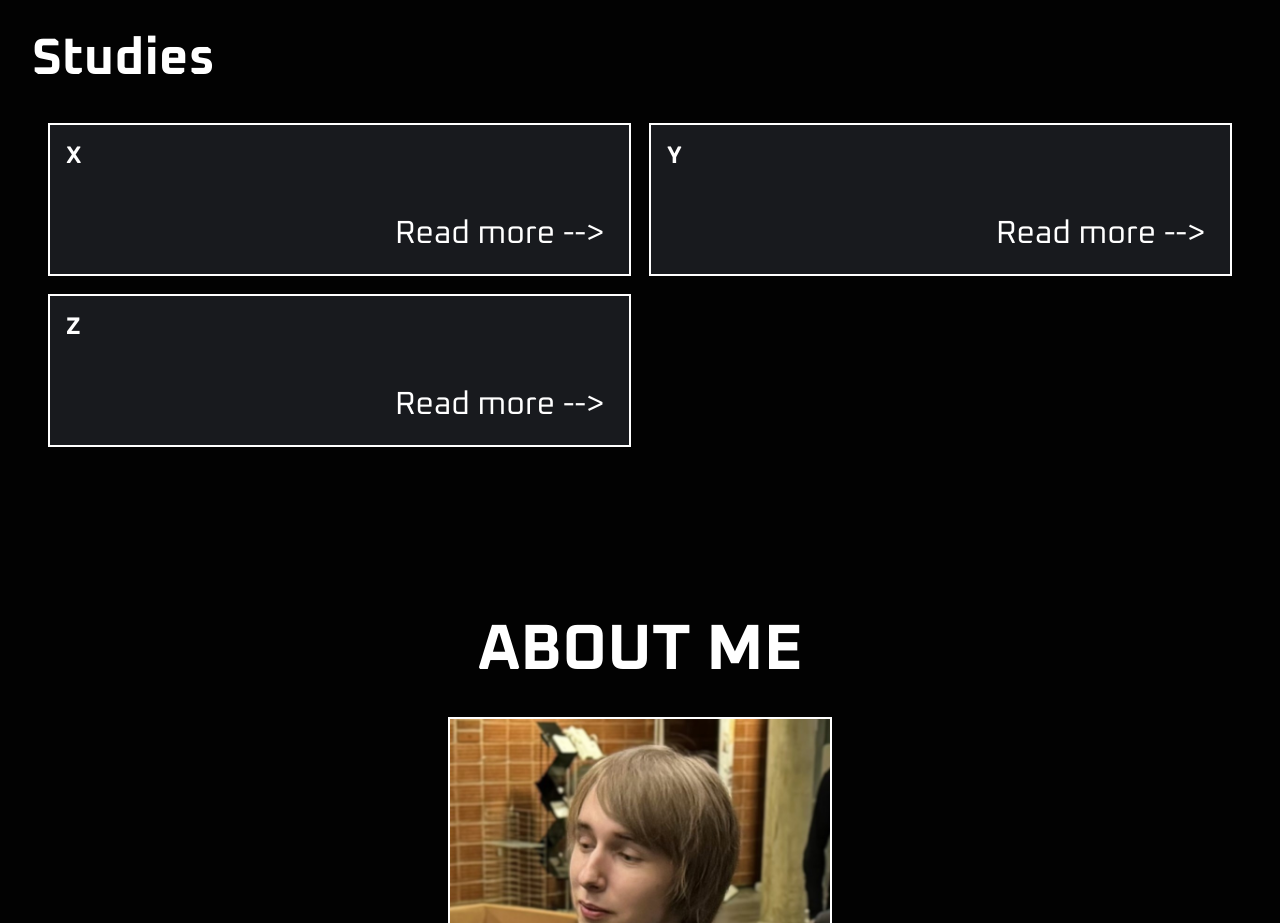
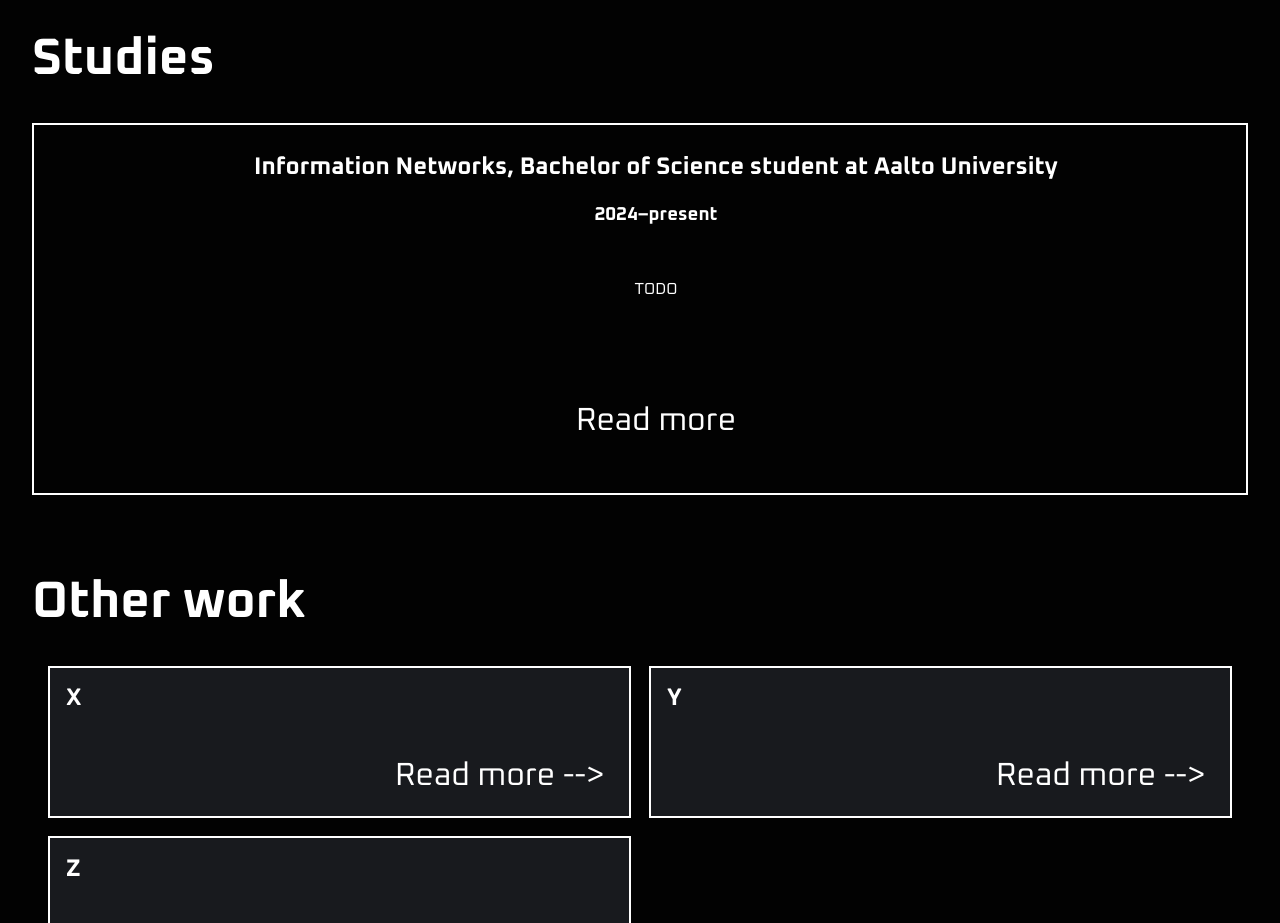
Before and after one commit to silentwinter0/portfolio, a React (Vite) app: page / in a window 1280 px wide. Shown: the part 1453-2376 px from the top of the page. Built offline with nearby package versions, Linux system fonts and the light colour scheme.

Commit message:
Added article div for use in project windows

```diff
--- /dev/null
+++ b/src/components/Article.css
@@ -0,0 +1,65 @@
+.article {
+  width: 100%;
+  box-sizing: border-box;
+  display: flex;
+  flex-direction: column;
+  justify-content: space-between;
+  flex-wrap: wrap;
+  align-items: center;
+  font-weight: 300;
+  gap: 1rem;
+  overflow: hidden;
+  border: 2px solid white;
+  margin-bottom: 5rem;
+  background-color: #020202;
+}
+
+.article img {
+  width: 100%;
+  height: auto;
+  max-height: 1000px;
+  min-height: 30vh;
+  object-fit: cover;
+  margin-bottom: 0.0rem;
+}
+
+.imagecontainer {
+  display: flex;
+  border: 2px solid white;
+  width: 100%;
+}
+
+.article-projecttext {
+  margin: 1rem;
+  display: flex;
+  flex: 1;
+  flex-direction: column;
+  justify-content: space-between;
+  align-items: center;
+  width: 100%;
+}
+
+.article-readmore {
+  font-size: 32px;
+  align-self: center;
+  padding-top: 5rem;
+  padding-bottom: 2rem;
+}
+
+.article-projecttext h2 {
+  margin-top: 0.5rem;
+  margin-bottom: 0.5rem;
+}
+
+.article-projecttext h3 {
+  margin-top: 0.5rem;
+  margin-bottom: 2rem;
+}
+
+.article-projecttext h2, .article-projecttext h3 {
+  max-width: 80%;
+}
+
+.article-projecttext p {
+  max-width: 140ch;
+}
--- /dev/null
+++ b/src/components/Article.jsx
@@ -0,0 +1,17 @@
+import React from 'react'
+import './Article.css'
+
+export default function Article({ imageSrc = '', title = '', subtitle = '', content = '', link = '#' }) {
+  return (
+    <article className="article">
+      <div className="article-projecttext">
+        <h2>{title}</h2>
+        <h3>{subtitle}</h3>
+        <p>{content}</p>
+        <div className="article-readmore">
+          <a href={link}>Read more</a>
+        </div>
+      </div>
+    </article>
+  )
+}
--- a/src/pages/FrontPage.jsx
+++ b/src/pages/FrontPage.jsx
@@ -4,6 +4,7 @@ import Header from '../components/Header.jsx'
 import About from '../components/About.jsx'
 import Projects from '../components/Projects.jsx'
 import OtherWork from '../components/OtherWork.jsx'
+import Article from '../components/Article.jsx'
 
 function FrontPage() {
 
@@ -26,6 +27,14 @@ function FrontPage() {
         </p>
         <Projects />
         <h1>Studies</h1>
+            <Article
+              imageSrc=""
+              title="Information Networks, Bachelor of Science student at Aalto University"
+              subtitle="2024–present"
+              content="TODO"
+              link="./"
+              />
+        <h1>Other work</h1>
         <OtherWork />
       </div>
       <About />
```
